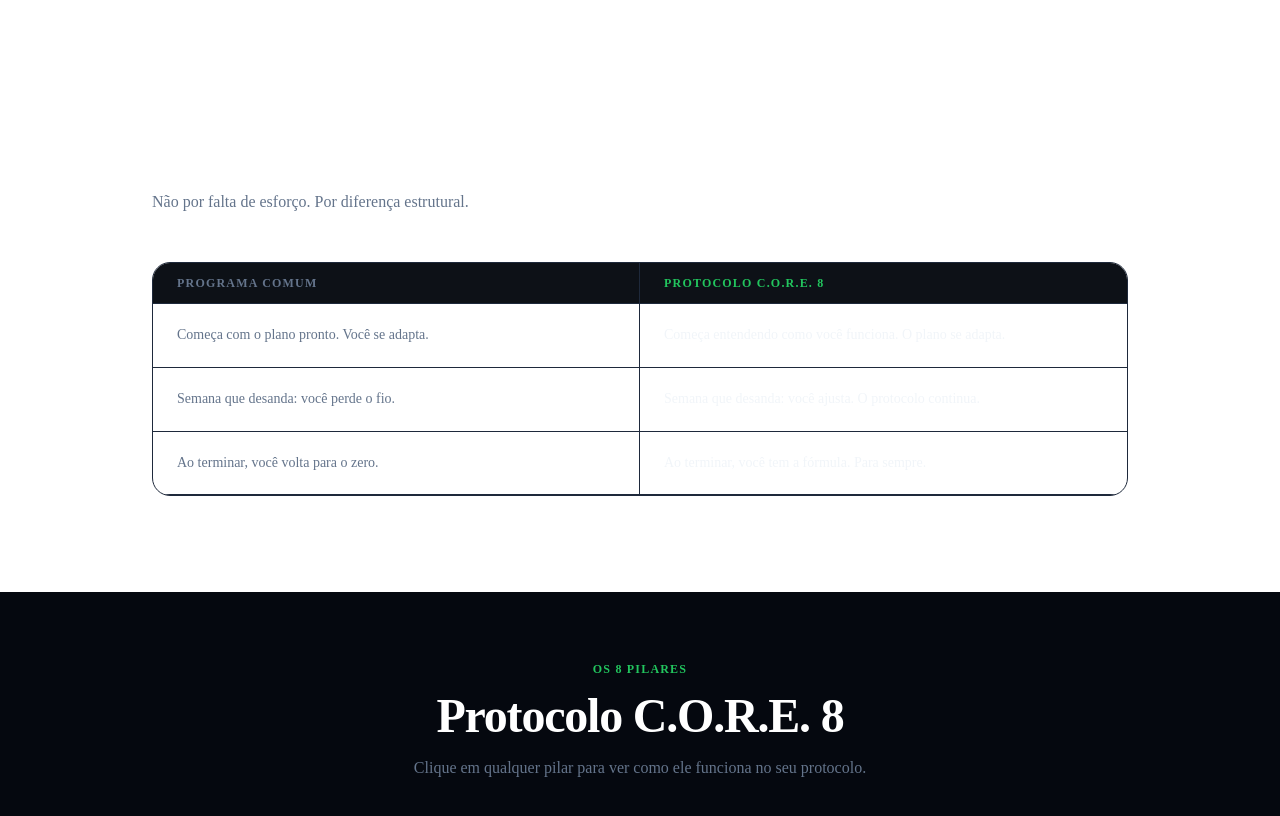
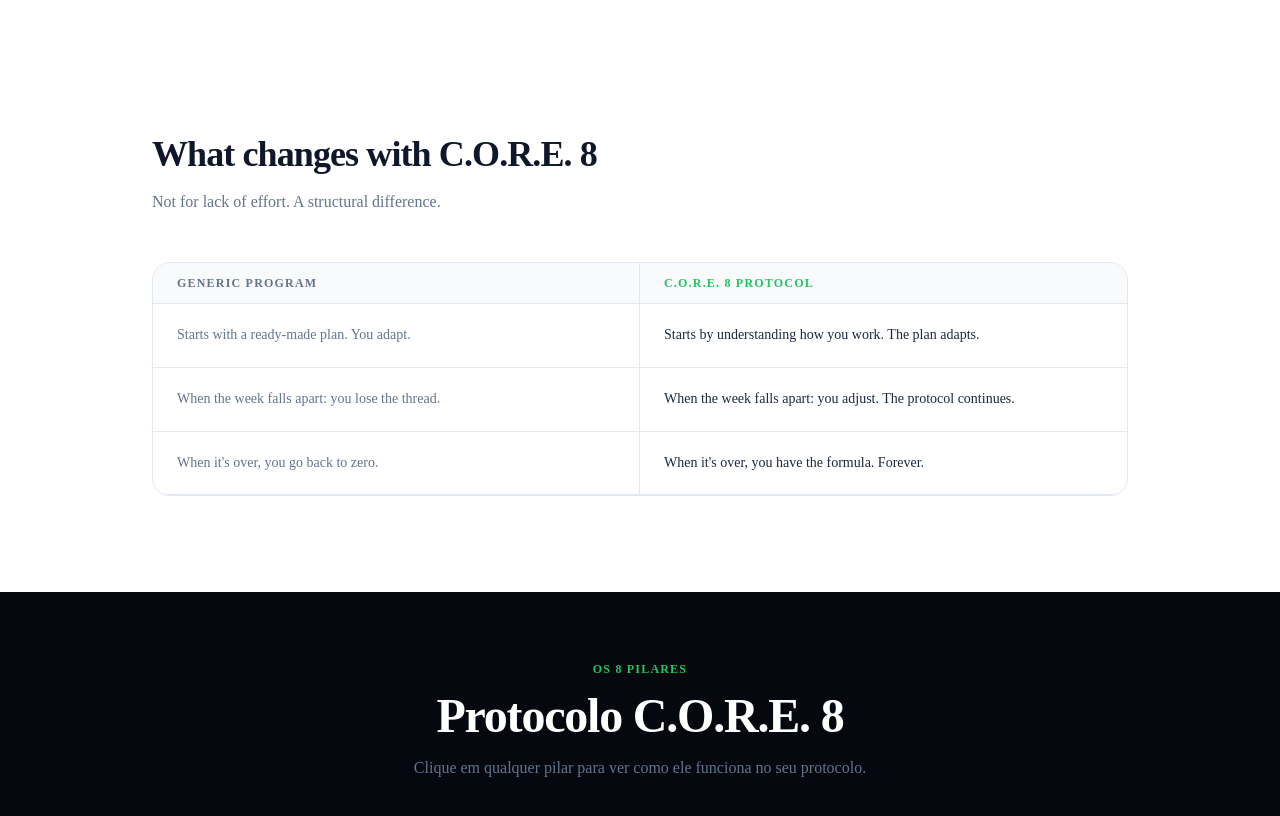
Before and after one commit to DenisGugia/integr8-landing, a Next.js app: page / in a window 1280 px wide. Shown: the part 6020-6836 px from the top of the page. Built offline with nearby package versions, Linux system fonts and the light colour scheme.

Commit message:
feat: dark mode + i18n for ComparisonTable

```diff
--- a/components/sections/ComparisonTable.tsx
+++ b/components/sections/ComparisonTable.tsx
@@ -1,22 +1,10 @@
 "use client";
 import { motion } from "framer-motion";
-
-const rows = [
-  {
-    common: "Começa com o plano pronto. Você se adapta.",
-    core: "Começa entendendo como você funciona. O plano se adapta.",
-  },
-  {
-    common: "Semana que desanda: você perde o fio.",
-    core: "Semana que desanda: você ajusta. O protocolo continua.",
-  },
-  {
-    common: "Ao terminar, você volta para o zero.",
-    core: "Ao terminar, você tem a fórmula. Para sempre.",
-  },
-];
+import { useTranslation } from "@/lib/i18n/context";
 
 export function ComparisonTable() {
+  const { t } = useTranslation();
+
   return (
     <section className="max-w-5xl mx-auto px-6 py-24">
       <motion.div
@@ -25,23 +13,23 @@ export function ComparisonTable() {
         viewport={{ once: true }}
         transition={{ duration: 0.5 }}
       >
-        <h2 className="text-3xl md:text-4xl font-black text-white tracking-tight mb-4">
-          O que muda com o C.O.R.E. 8
+        <h2 className="text-3xl md:text-4xl font-black text-slate-900 dark:text-white tracking-tight mb-4">
+          {t.comparison.headline}
         </h2>
-        <p className="text-[#64748b] mb-12 max-w-xl">
-          Não por falta de esforço. Por diferença estrutural.
+        <p className="text-slate-500 dark:text-[#64748b] mb-12 max-w-xl">
+          {t.comparison.eyebrow}
         </p>
 
-        <div className="border border-[#1e293b] rounded-2xl overflow-hidden">
-          <div className="grid grid-cols-2 bg-[#0d1117]">
-            <div className="px-6 py-3 text-xs font-semibold uppercase tracking-widest text-[#64748b] border-b border-r border-[#1e293b]">
-              Programa comum
+        <div className="border border-slate-200 dark:border-[#1e293b] rounded-2xl overflow-hidden">
+          <div className="grid grid-cols-2 bg-slate-50 dark:bg-[#0d1117]">
+            <div className="px-6 py-3 text-xs font-semibold uppercase tracking-widest text-slate-500 dark:text-[#64748b] border-b border-r border-slate-200 dark:border-[#1e293b]">
+              {t.comparison.colCommon}
             </div>
-            <div className="px-6 py-3 text-xs font-semibold uppercase tracking-widest text-[#22c55e] border-b border-[#1e293b]">
-              Protocolo C.O.R.E. 8
+            <div className="px-6 py-3 text-xs font-semibold uppercase tracking-widest text-[#22c55e] border-b border-slate-200 dark:border-[#1e293b]">
+              {t.comparison.colCore}
             </div>
           </div>
-          {rows.map((row, i) => (
+          {t.comparison.rows.map((row, i) => (
             <motion.div
               key={i}
               initial={{ opacity: 0 }}
@@ -50,10 +38,10 @@ export function ComparisonTable() {
               transition={{ delay: i * 0.1 }}
               className="grid grid-cols-2"
             >
-              <div className="px-6 py-5 text-[#64748b] border-b border-r border-[#1e293b] text-sm leading-relaxed">
+              <div className="px-6 py-5 text-slate-500 dark:text-[#64748b] border-b border-r border-slate-200 dark:border-[#1e293b] text-sm leading-relaxed">
                 {row.common}
               </div>
-              <div className="px-6 py-5 text-[#f1f5f9] border-b border-[#1e293b] text-sm leading-relaxed">
+              <div className="px-6 py-5 text-slate-800 dark:text-[#f1f5f9] border-b border-slate-200 dark:border-[#1e293b] text-sm leading-relaxed">
                 {row.core}
               </div>
             </motion.div>
```
